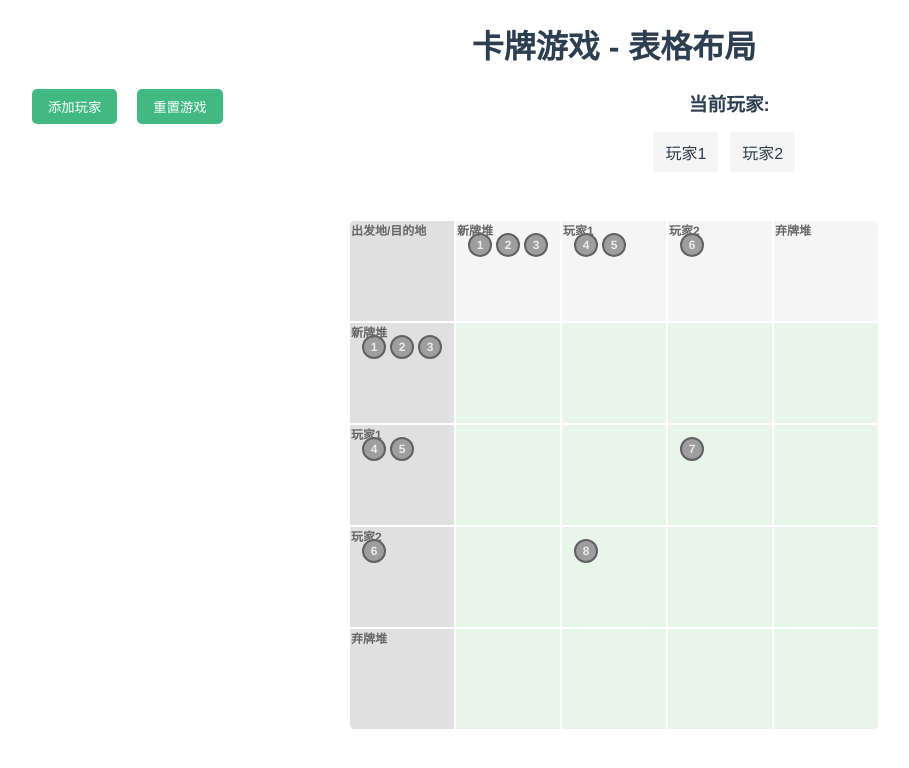
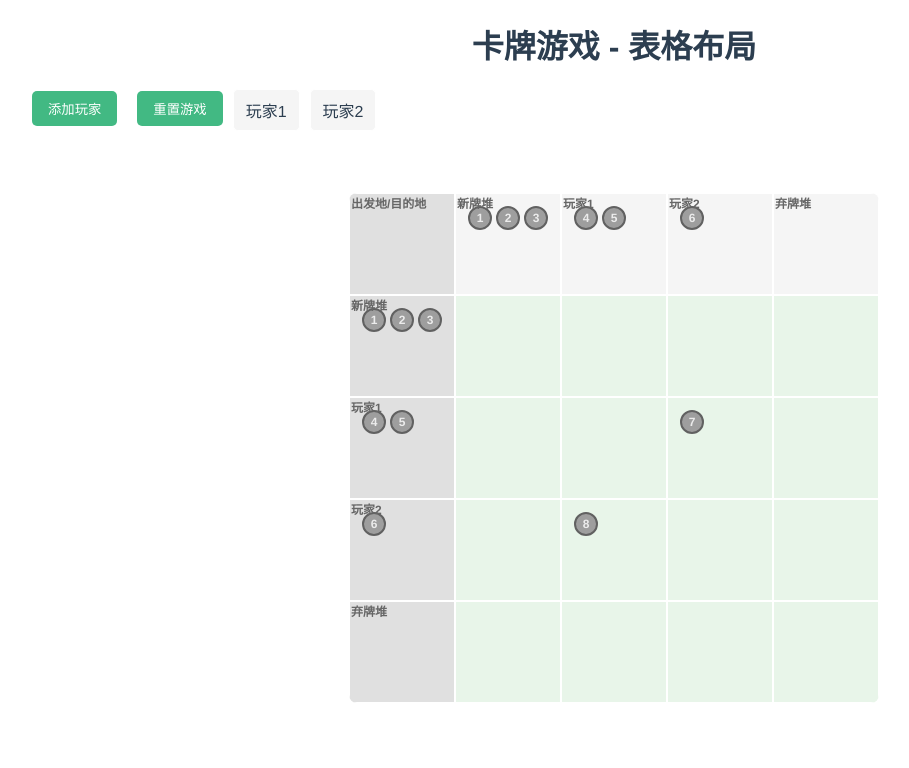
Before and after one commit to yuanoook/tiny, a Vue app: page / in a window 1280 px wide. Shown: the top 768 px of the page, without its empty margins (26-935 px from the left). Built offline with nearby package versions, Linux system fonts and the light colour scheme.

Commit message:
style(App.vue): 调整玩家列表布局和样式
移除多余的标题并优化玩家列表的内联显示

```diff
--- a/src/App.vue
+++ b/src/App.vue
@@ -8,14 +8,13 @@
       <div class="game-controls">
         <button @click="addPlayer">添加玩家</button>
         <button @click="resetGame">重置游戏</button>
-      </div>
 
-      <!-- 玩家列表 -->
-      <div class="players-list">
-        <h3>当前玩家:</h3>
-        <div class="player" v-for="player in players" :key="player.id">
-          {{ player.name }}
-          <button v-if="players.length > 2" @click="removePlayer(player.id)">移除</button>
+        <!-- 玩家列表 -->
+        <div class="players-list">
+          <div class="player" v-for="player in players" :key="player.id">
+            {{ player.name }}
+            <button v-if="players.length > 2" @click="removePlayer(player.id)">移除</button>
+          </div>
         </div>
       </div>
     </div>
@@ -789,19 +788,14 @@ export default {
 }
 
 .players-list {
-  margin-top: 0;
-  flex-grow: 1;
-  margin-left: 20px;
-}
-
-.players-list h3 {
-  margin-top: 0;
-  margin-bottom: 10px;
+  display: inline-block;
+  margin: 0;
+  vertical-align: middle;
 }
 
 .players-list .player {
   display: inline-block;
-  margin: 5px 10px 5px 0;
+  margin: 0 10px 0 0;
   padding: 8px 12px;
   border: 1px solid white;
   border-radius: 5px;
```
